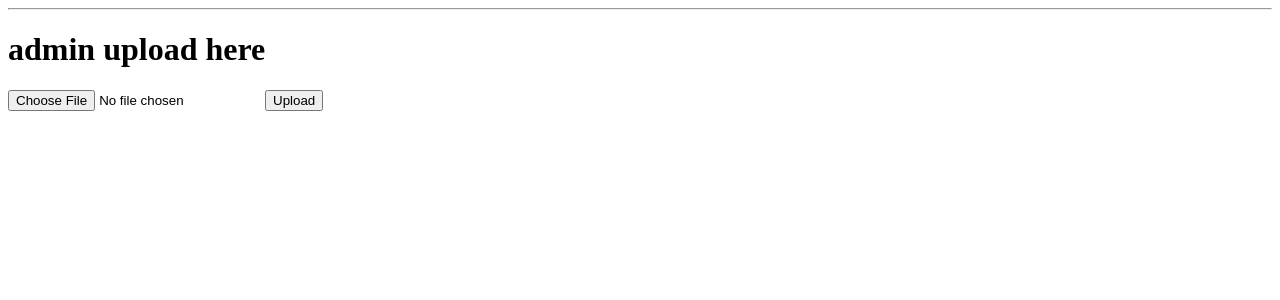
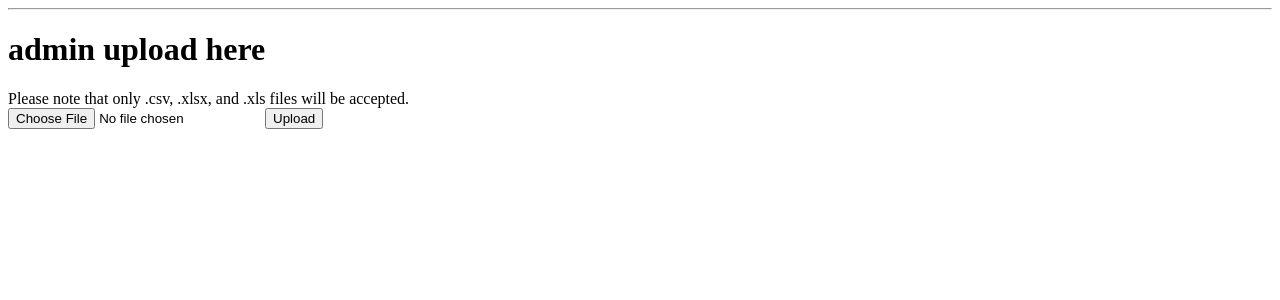
Before and after one commit to ryanku98/SETpp, a Flask app: page /upload in a window 1280 px wide. Shown: the part 26-326 px from the top of the page. Run offline with Flask 2, Linux system fonts and the light colour scheme; the visitor is signed in with stand-in values (Sample User, id 1); some libraries are stand-ins or nearby versions.

Commit message:
Only accept csv, xlsx, and xls uploads

```diff
--- a/app/forms.py
+++ b/app/forms.py
@@ -1,12 +1,12 @@
 from flask_wtf import FlaskForm
 from wtforms import FileField, StringField, PasswordField, BooleanField, SubmitField, IntegerField, RadioField, TextAreaField
 from wtforms.validators import DataRequired, Email, EqualTo, ValidationError
-from flask_wtf.file import FileRequired
+from flask_wtf.file import FileRequired, FileAllowed
 from app.models import User
 from app.roster import studentExists
 
 class UploadForm(FlaskForm):
-    roster = FileField(validators=[FileRequired()])
+    roster = FileField(validators=[FileRequired(), FileAllowed(['csv', 'xlsx', 'xls'], 'CSV/Excel files only!')])
     submit = SubmitField('Upload')
 
 class LoginForm(FlaskForm):
--- a/app/templates/upload.html
+++ b/app/templates/upload.html
@@ -5,6 +5,7 @@
 <form action="" method="post" enctype="multipart/form-data" novalidate>
   {{ form.hidden_tag() }}
   <p>
+    Please note that only .csv, .xlsx, and .xls files will be accepted.<br>
     {{ form.roster() }}
     {{ form.submit() }}
   </p>
```
